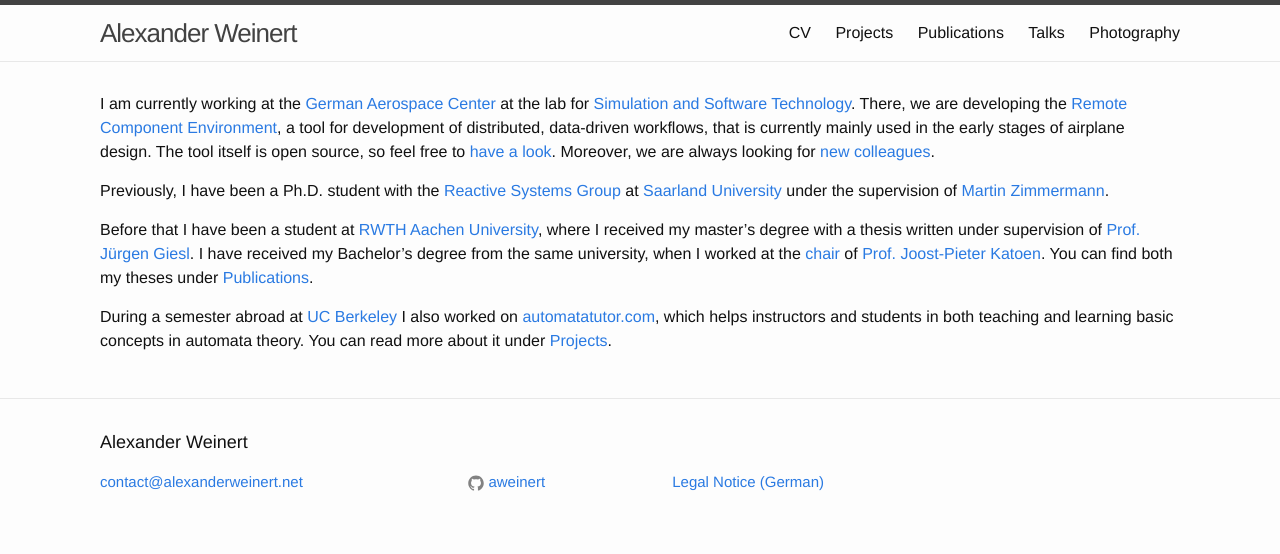
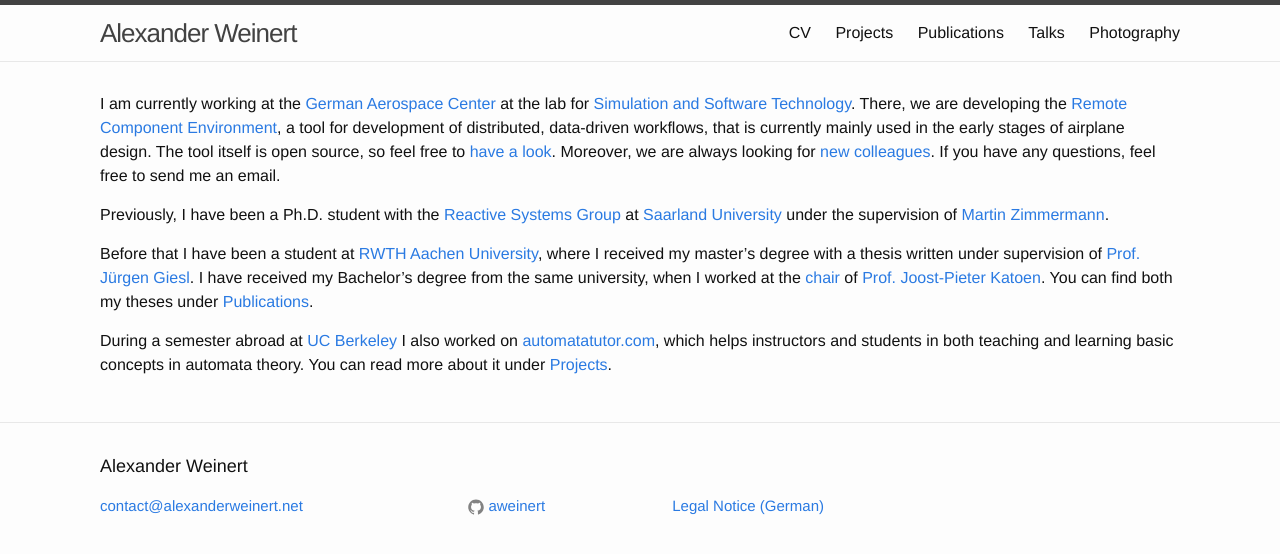
Before and after one commit to aweinert/website, a Jekyll site: the page built from index.md, in a window 1280 px wide. Shown: the top 554 px of the page. Built offline with Jekyll 4.4.1, drawn with Linux system fonts in a browser that asks for light colours.

Commit message:
Add line about emails to index.md

```diff
--- a/index.md
+++ b/index.md
@@ -6,6 +6,7 @@
 There, we are developing the [Remote Component Environment](http://www.rcenvironment.de), a tool for development of distributed, data-driven workflows, that is currently mainly used in the early stages of airplane design.
 The tool itself is open source, so feel free to [have a look](https://github.com/rcenvironment).
 Moreover, we are always looking for [new colleagues](https://www.dlr.de/dlr/jobs/en/desktopdefault.aspx#SimulationsSoftwaretechnik/S:142).
+If you have any questions, feel free to send me an email.
 
 Previously, I have been a Ph.D. student with the
 [Reactive Systems Group](http://react.uni-saarland.de) at
```
